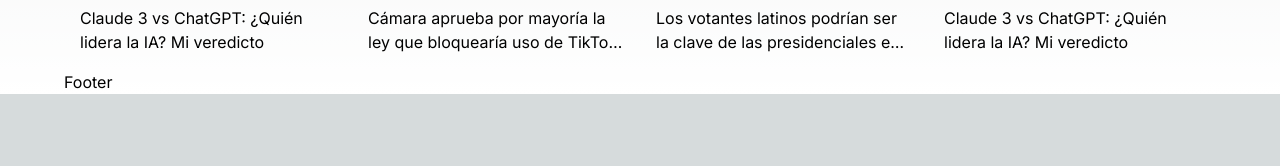
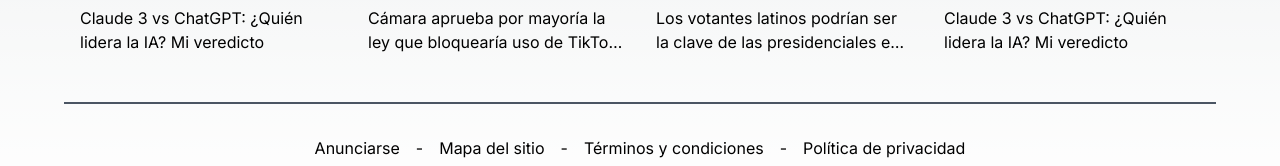
Before and after one commit to adonayvasquezz/videos-website, a Next.js app: page / in a window 1280 px wide. Shown: the part 786-952 px from the top of the page. Before the commit the page ends 880 px from the top, so only its background shows below. Built offline with nearby package versions, Linux system fonts and the light colour scheme.

Commit message:
feat: footer added

```diff
--- a/app/components/shared/Footer/Footer.tsx
+++ b/app/components/shared/Footer/Footer.tsx
@@ -1,5 +1,26 @@
+import Link from "next/link";
 import React from "react";
 
 export const Footer = () => {
-  return <div>Footer</div>;
+  return (
+    <div className="pt-8 pb-12 border-t-2 border-gray-600 mt-8">
+      <div className="flex justify-center">
+        <Link className="hover:text-blue-400 px-4" href={"/"}>
+          Anunciarse
+        </Link>
+        -
+        <Link className="hover:text-blue-400 px-4" href={"/"}>
+          Mapa del sitio
+        </Link>
+        -
+        <Link className="hover:text-blue-400 px-4" href={"/"}>
+          Términos y condiciones
+        </Link>
+        -
+        <Link className="hover:text-blue-400 px-4" href={"/"}>
+          Política de privacidad
+        </Link>
+      </div>
+    </div>
+  );
 };
```
